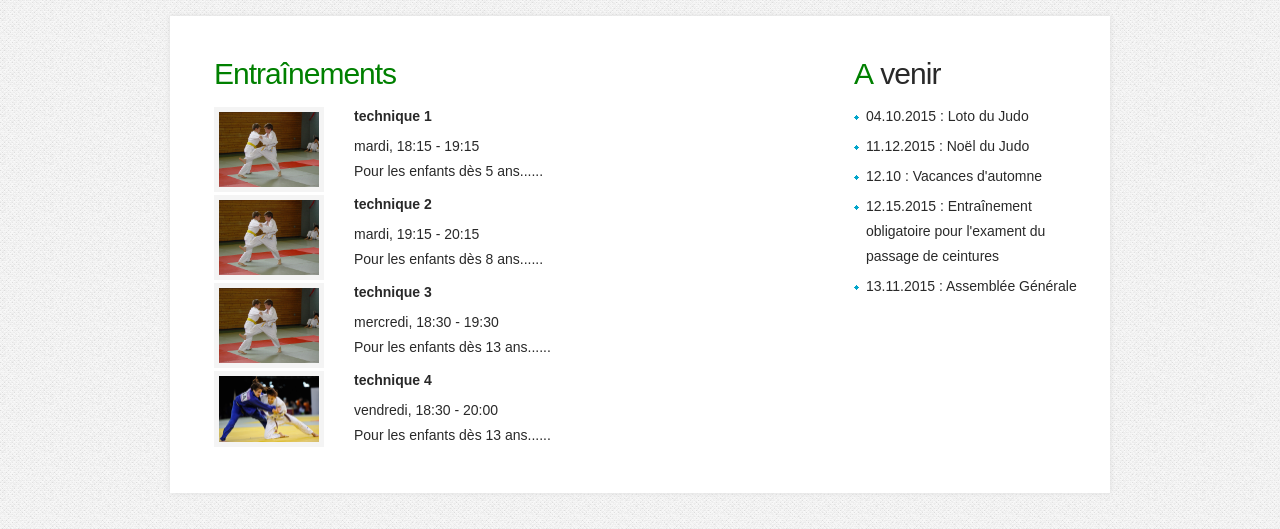
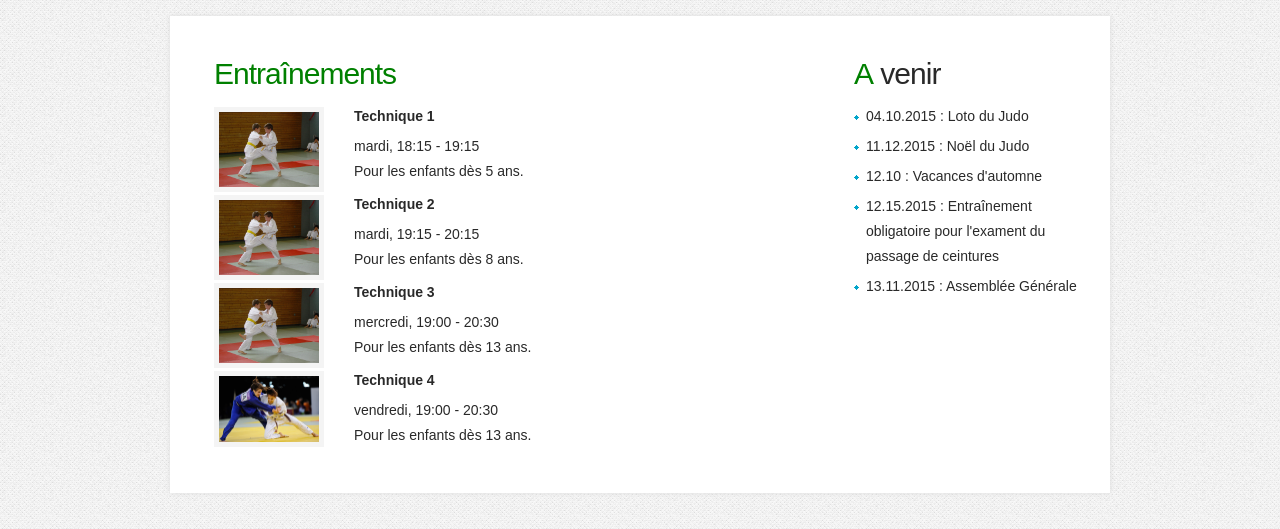
Before and after one commit to judobroye/judobroye.github.io, a Jekyll site: the page built from trainings.html, in a window 1280 px wide. Shown: the part 238-767 px from the top of the page. Built offline with Jekyll 4.4.1, drawn with Linux system fonts in a browser that asks for light colours.

Commit message:
Updated trainings.yml

```diff
--- a/_data/trainings.yml
+++ b/_data/trainings.yml
@@ -1,24 +1,23 @@
-- name: technique 1
+- name: Technique 1
   jour: mardi
   heure: 18:15 - 19:15
-  description: Pour les enfants dès 5 ans......
+  description: Pour les enfants dès 5 ans.
   image: images/slider-1.jpg
 
-- name: technique 2
+- name: Technique 2
   jour: mardi
   heure: 19:15 - 20:15
-  description: Pour les enfants dès 8 ans......
+  description: Pour les enfants dès 8 ans.
   image: images/slider-1.jpg
 
-- name: technique 3
+- name: Technique 3
   jour: mercredi
-  heure: 18:30 - 19:30
-  description: Pour les enfants dès 13 ans......
+  heure: 19:00 - 20:30
+  description: Pour les enfants dès 13 ans.
   image: images/slider-1.jpg
 
-- name: technique 4
+- name: Technique 4
   jour: vendredi
-  heure: 18:30 - 20:00
-  image:
-  description: Pour les enfants dès 13 ans......
+  heure: 19:00 - 20:30
+  description: Pour les enfants dès 13 ans.
   image: images/slider-3.jpg
```
